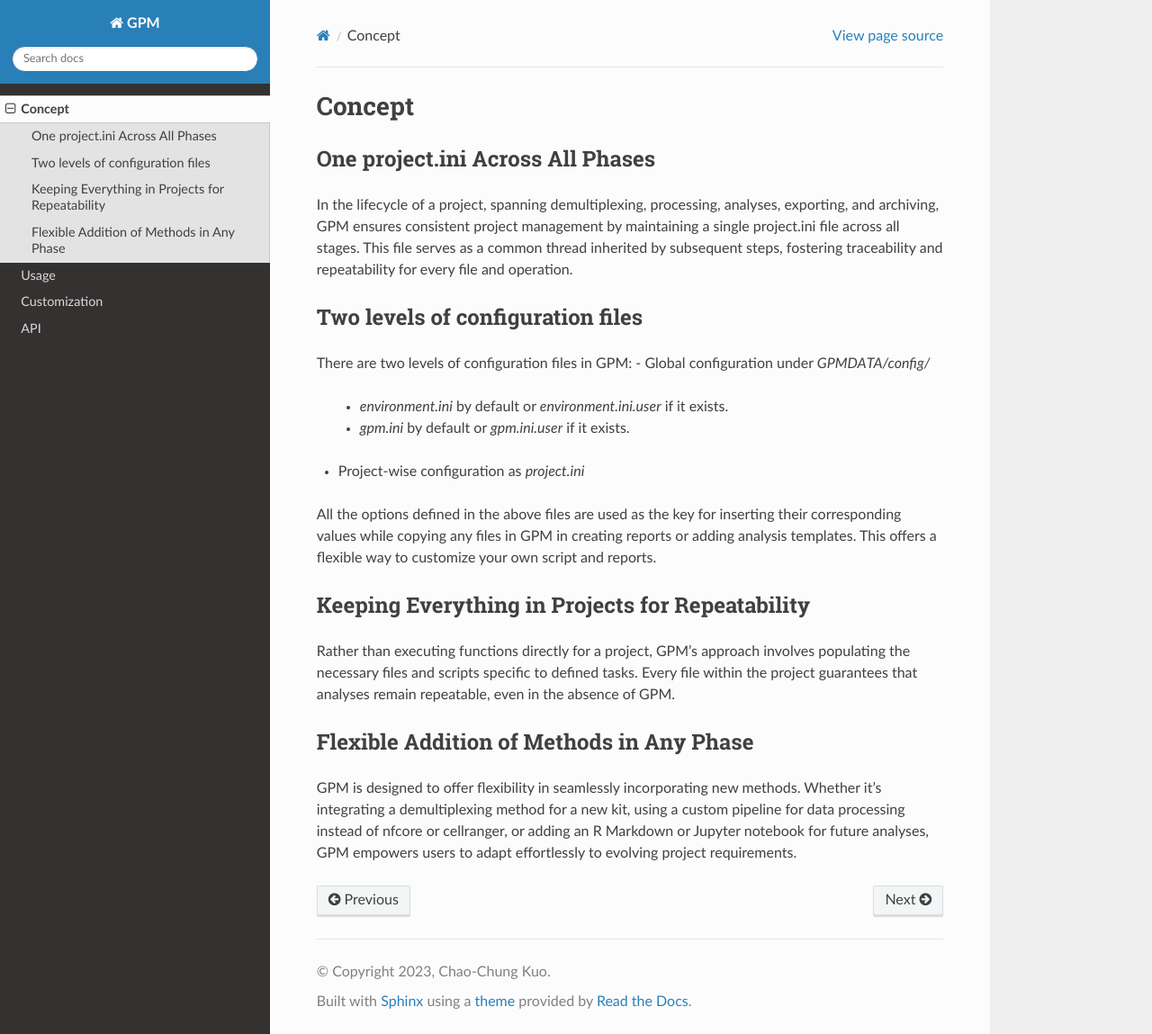
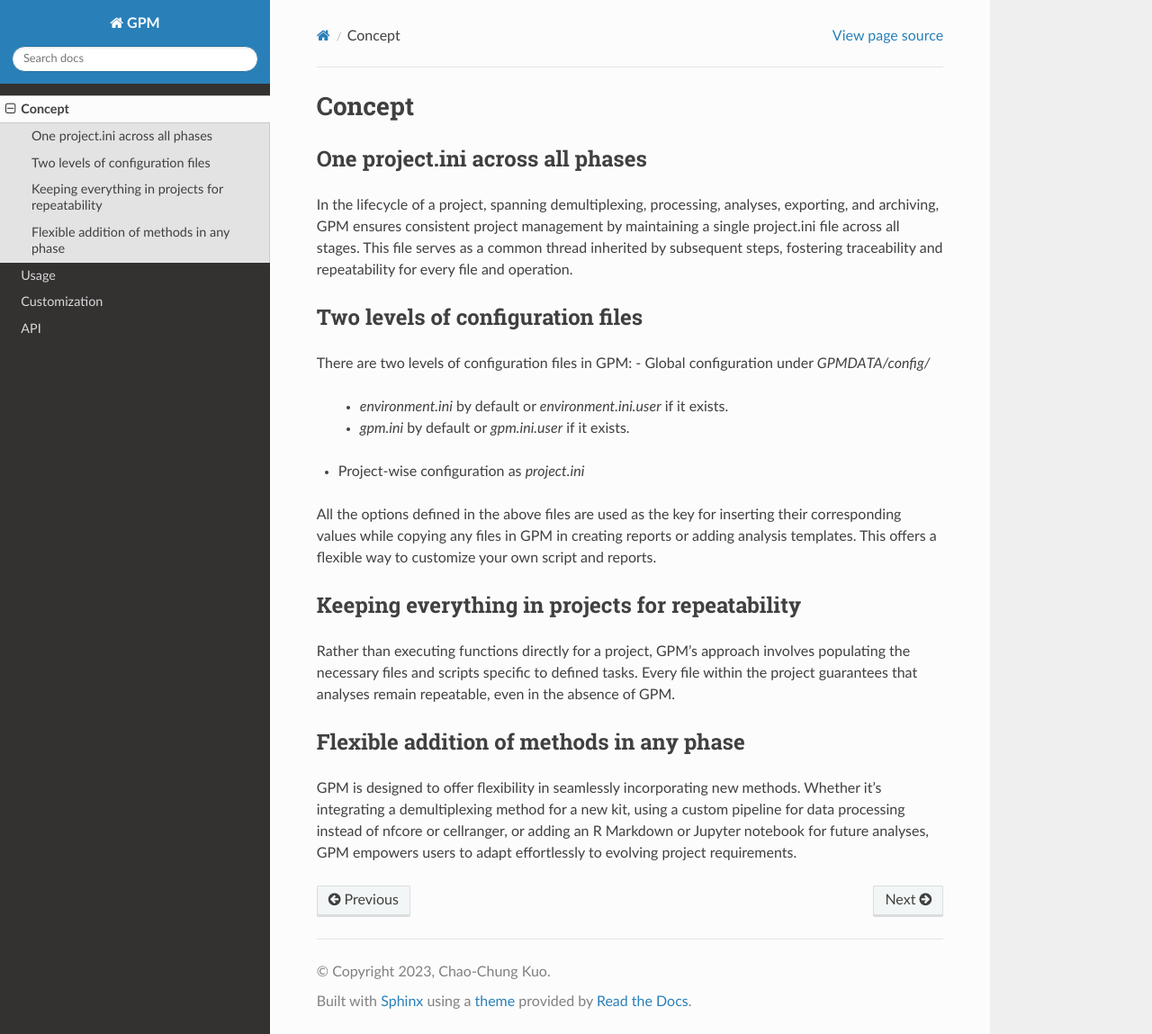
Before and after one commit to chaochungkuo/GPM, a Sphinx documentation site: the page built from docs/source/concept.rst, in a window 1280 px wide and 1149 px high. Shown: the whole window at 90% size. Built offline with Sphinx 7.4.7 and the Read the Docs theme 2.0.0, drawn with Linux system fonts in a browser that asks for light colours.

Commit message:
update docs

```diff
--- a/docs/source/concept.rst
+++ b/docs/source/concept.rst
@@ -1,7 +1,7 @@
 Concept
 =====
 
-One project.ini Across All Phases
+One project.ini across all phases
 ----------------
 
 In the lifecycle of a project, spanning demultiplexing, processing, analyses, exporting, and archiving, GPM ensures consistent project management by maintaining a single project.ini file across all stages. This file serves as a common thread inherited by subsequent steps, fostering traceability and repeatability for every file and operation.
@@ -17,12 +17,12 @@ There are two levels of configuration files in GPM:
 
 All the options defined in the above files are used as the key for inserting their corresponding values while copying any files in GPM in creating reports or adding analysis templates. This offers a flexible way to customize your own script and reports.
 
-Keeping Everything in Projects for Repeatability
+Keeping everything in projects for repeatability
 ----------------
 
 Rather than executing functions directly for a project, GPM's approach involves populating the necessary files and scripts specific to defined tasks. Every file within the project guarantees that analyses remain repeatable, even in the absence of GPM.
 
-Flexible Addition of Methods in Any Phase
+Flexible addition of methods in any phase
 ----------------
 
 GPM is designed to offer flexibility in seamlessly incorporating new methods. Whether it's integrating a demultiplexing method for a new kit, using a custom pipeline for data processing instead of nfcore or cellranger, or adding an R Markdown or Jupyter notebook for future analyses, GPM empowers users to adapt effortlessly to evolving project requirements.
```
Also changed, not shown: docs/source/usage.rst (+28 -0 lines), 2 other files.
